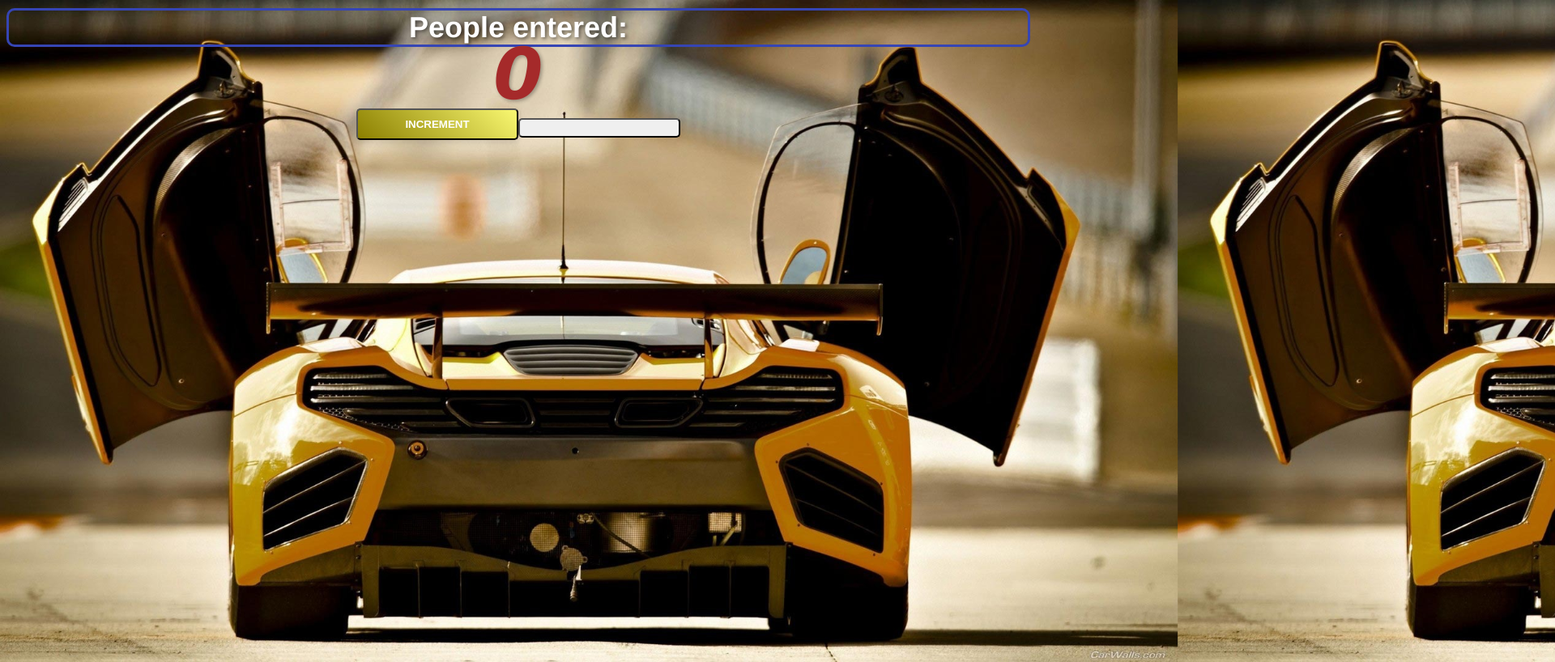
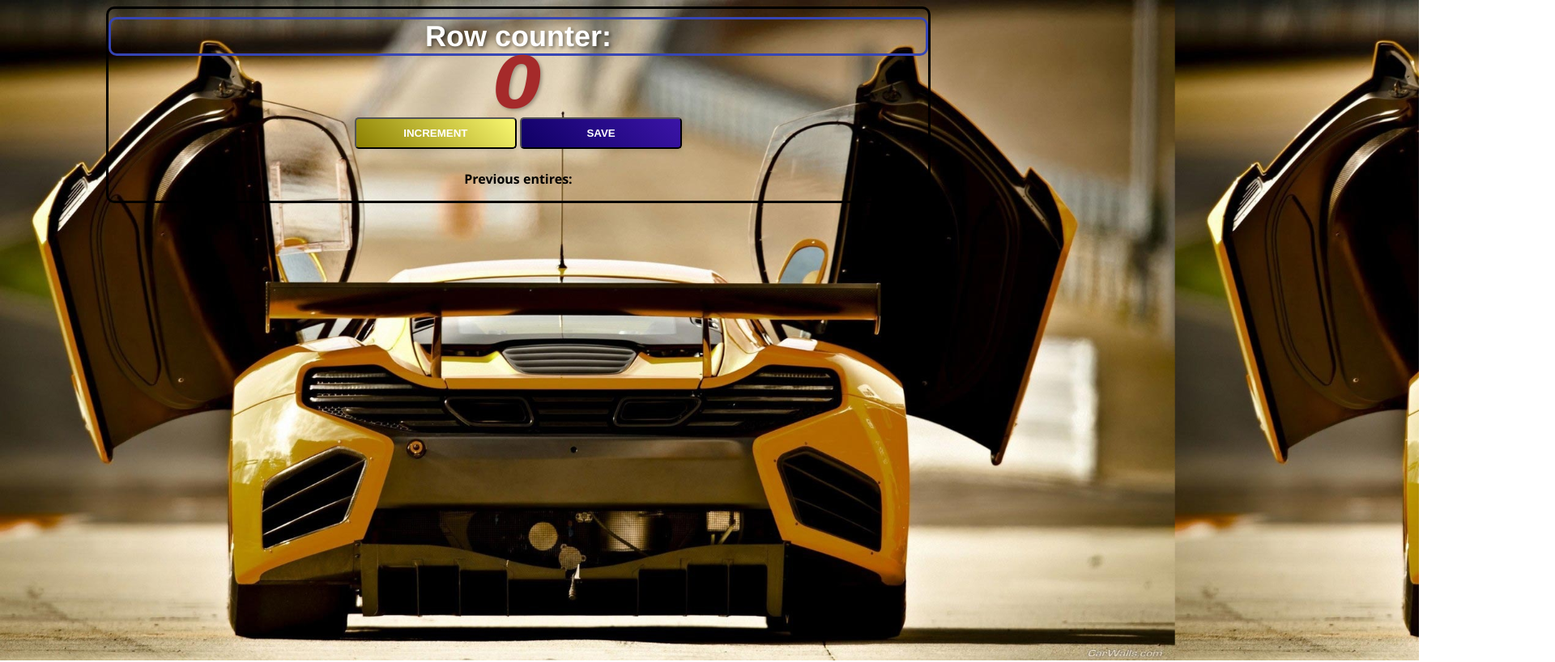
Before and after one commit to Bryan-cheru/jsspraktice, a plain HTML site: page scrimba/index.html in a window 1280 px wide. Shown: the top 818 px of the page at 81% size, 1920 px wide, since content can reach past the window. Drawn offline with Linux system fonts and the light colour scheme.

Commit message:
Update index.html

```diff
--- a/scrimba/index.html
+++ b/scrimba/index.html
@@ -3,9 +3,13 @@
         <link rel="stylesheet" href="index.css">
     </head>
     <body>
-        <h1>People entered:</h1>
+     <div class="container">
+        <h1>Row counter:</h1>
         <h2 id="count-el">0</h2>
-        <button id="increment-btn" onclick="increment()"> INCREMENT <button/>
+        <button id="increment-btn" onclick="increment()">INCREMENT</button>
+        <button id="save-btn" onclick="save()">SAVE</button>
+        <p id="save-el">Previous entires: </p>
+     </div>
         <script src="index.js"></script>
     </body>
 </html>
```
